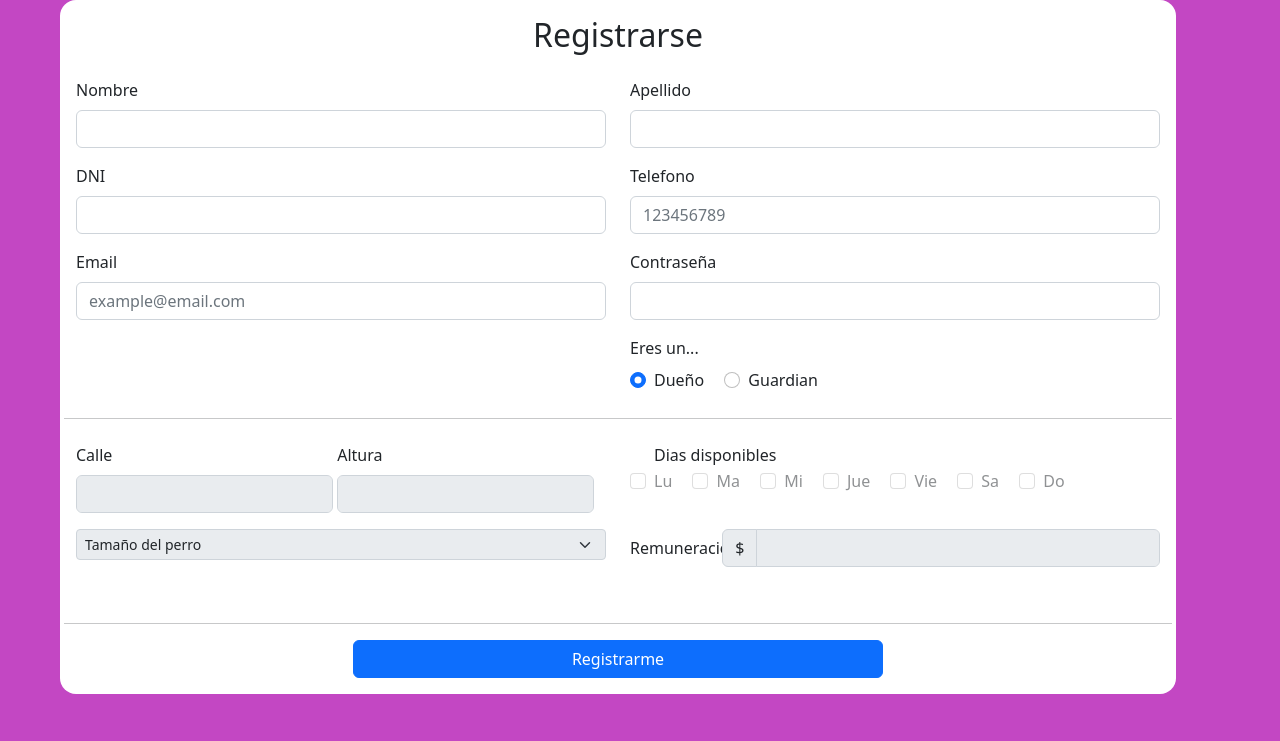
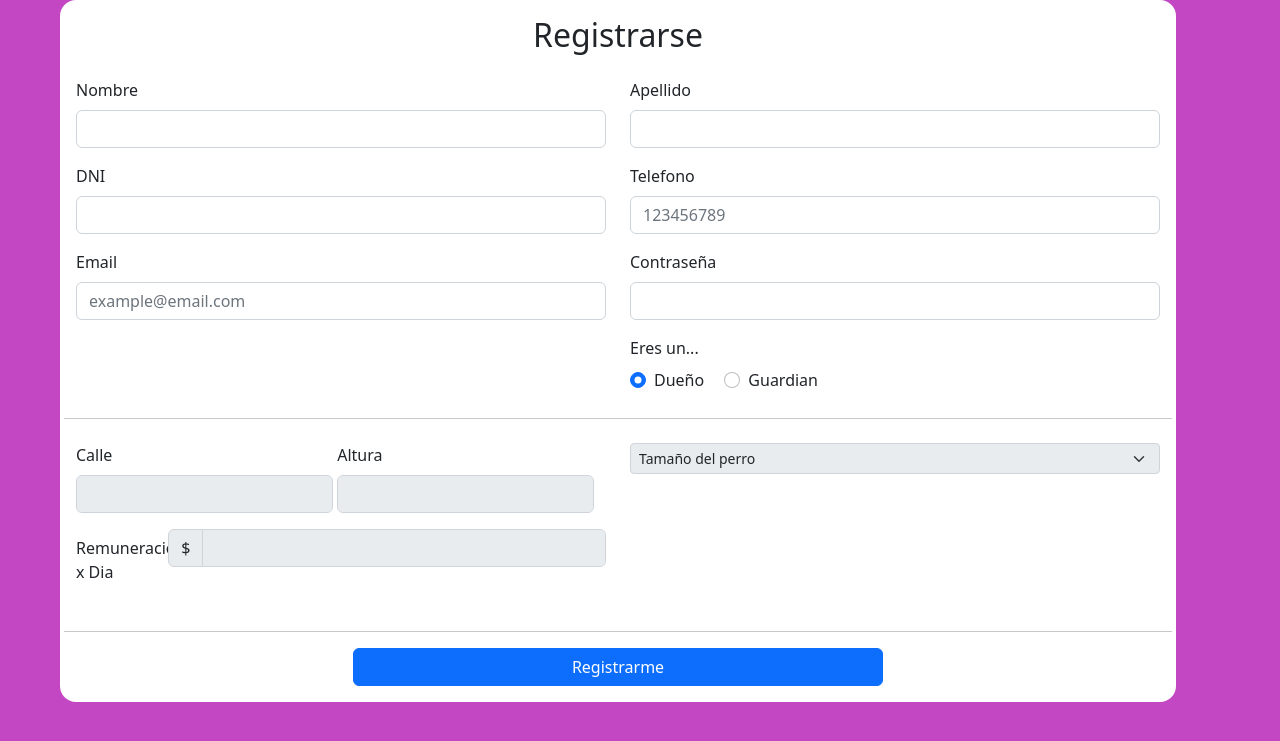
Before and after one commit to teomiguez/PetHero_ProyectoUTN, a PHP site: page /views/Register.php in a window 1280 px wide. Shown: the top 741 px of the page. Run offline with PHP 8.4, Linux system fonts and the light colour scheme; some libraries are stand-ins or nearby versions.

Commit message:
delete_days

```diff
--- a/Config/Config.php
+++ b/Config/Config.php
@@ -4,7 +4,7 @@ namespace Config;
 
 define("ROOT", dirname(__DIR__) . "/");
 //Path to your project's root folder
-define("FRONT_ROOT", "/UTN/PetHero_2020UTN/");
+define("FRONT_ROOT", "/UTN/PetHero_2022UTN/");
 define("VIEWS_PATH", "Views/");
 define("CSS_PATH", FRONT_ROOT . VIEWS_PATH . "css/");
 define("JS_PATH", FRONT_ROOT . VIEWS_PATH . "js/");
--- a/DAO/GuardianDAO.php
+++ b/DAO/GuardianDAO.php
@@ -106,7 +106,6 @@
                      $guardian->setRating($content["rating"]);
                      $guardian->setSizeCare($content["sizeCare"]);
                      $guardian->setCost($content["cost"]);
-                     $guardian->setDays($content["days"]);
                      array_push($this->guardianList, $guardian);
                  }
              }
@@ -130,7 +129,6 @@
                 $valuesArray["rating"] = $guardian->getRating();
                 $valuesArray["sizeCare"] = $guardian->getSizeCare();
                 $valuesArray["cost"] = $guardian->getCost();
-                $valuesArray["days"] = $guardian->getDays();
                 array_push($arrayToEncode, $valuesArray);
             }
 
--- a/views/Register.php
+++ b/views/Register.php
@@ -110,66 +110,19 @@
 
                     <div class="col-12 col-md-6 my-2">
                         <div>
-                            <label for="days_checks" class="form-check"> Dias disponibles </label>
-                            <div class="form-check form-check-inline">
-                                <input class="form-check-input" type="checkbox" id="check_monday" name="days[]"
-                                    value="lu" disabled>
-                                <label class="form-check-label" for="check_monday"> Lu </label>
-                            </div>
-
-                            <div class="form-check form-check-inline">
-                                <input class="form-check-input" type="checkbox" id="check_tuesday" name="days[]"
-                                    value="ma" disabled>
-                                <label class="form-check-label" for="check_tuesday"> Ma </label>
-                            </div>
-
-                            <div class="form-check form-check-inline">
-                                <input class="form-check-input" type="checkbox" id="check_wednesday" name="days[]"
-                                    value="mie" disabled>
-                                <label class="form-check-label" for="check_wednesday"> Mi </label>
-                            </div>
-
-                            <div class="form-check form-check-inline">
-                                <input class="form-check-input" type="checkbox" id="check_thursday" name="days[]"
-                                    value="jue" disabled>
-                                <label class="form-check-label" for="check_thursday"> Jue </label>
-                            </div>
-
-                            <div class="form-check form-check-inline">
-                                <input class="form-check-input" type="checkbox" id="check_friday" name="days[]"
-                                    value="vi" disabled>
-                                <label class="form-check-label" for="check_friday"> Vie </label>
-                            </div>
-
-                            <div class="form-check form-check-inline">
-                                <input class="form-check-input" type="checkbox" id="check_saturday" name="days[]"
-                                    value="sa" disabled>
-                                <label class="form-check-label" for="check_saturday"> Sa </label>
-                            </div>
-
-                            <div class="form-check form-check-inline">
-                                <input class="form-check-input" type="checkbox" id="check_sunday" name="days[]"
-                                    value="do" disabled>
-                                <label class="form-check-label" for="check_sunday"> Do </label>
-                            </div>
-                        </div>
-                    </div>
-
-                    <div class="col-12 col-md-6 my-2">
-                        <div>
                             <select id="typeSize" class="form-select form-select-sm"
                                 aria-label=".form-select-sm example" name="typeSize" required disabled>
                                 <option selected> Tamaño del perro</option>
-                                <option value="sm"> Chico </option>
-                                <option value="md"> Mediano </option>
-                                <option value="lg"> Grande </option>
+                                <option value="chico"> Chico </option>
+                                <option value="mediano"> Mediano </option>
+                                <option value="grande"> Grande </option>
                             </select>
                         </div>
                     </div>
 
                     <div class="col-12 col-md-6 my-2">
                         <div class="mb-3 row">
-                            <label for="cost" class="col-sm-2 col-form-label"> Remuneracion </label>
+                            <label for="cost" class="col-sm-2 col-form-label"> Remuneracion x Dia </label>
                             <div class="col-sm-10">
                                 <div class="input-group mb-3">
                                     <span class="input-group-text">$</span>
```
Also changed, not shown: Controllers/AuthController.php (+3 -4 lines), Models/Guardian.php (+0 -11 lines).
